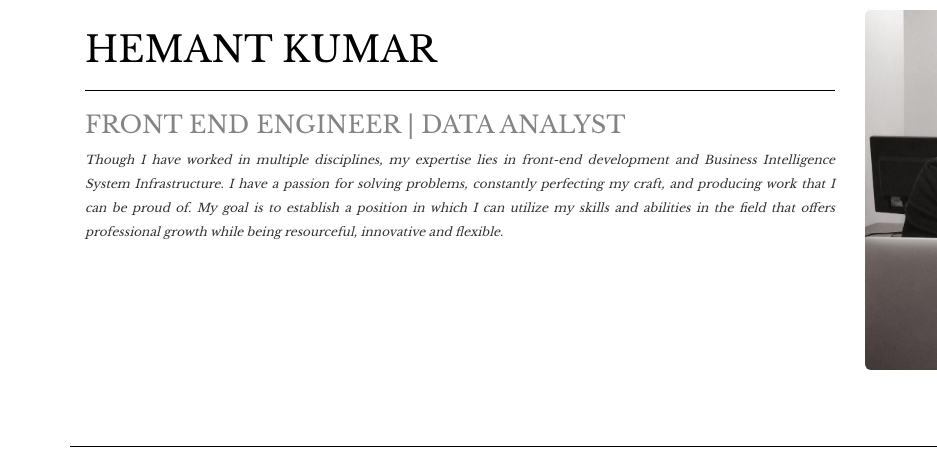
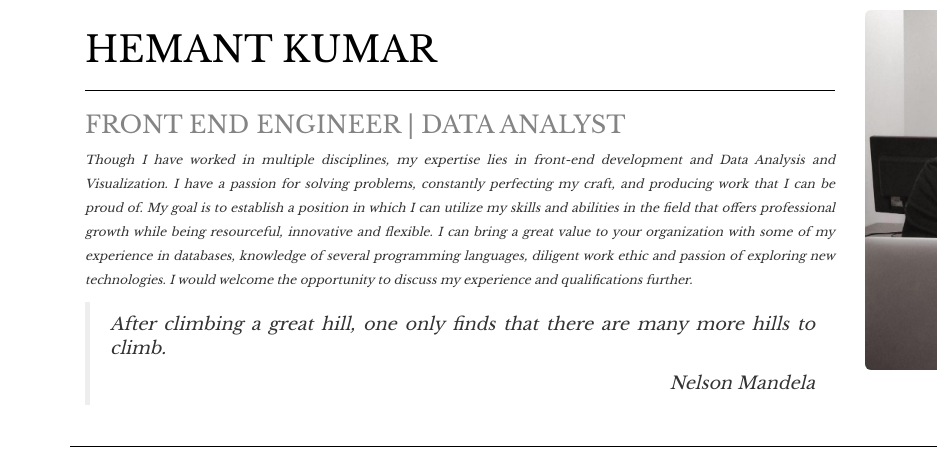
Before and after one commit to hmntkmr/Interactive-Resume, a plain HTML site: page index.html in a window 1280 px wide. Shown: the top 455 px of the page, 0-937 px from the left. Drawn offline with nearby package versions, Linux system fonts and the light colour scheme.

Commit message:
Summary Completed
Added and formatted summary of the resume

```diff
--- a/css/bootstrap.css
+++ b/css/bootstrap.css
@@ -10,15 +10,16 @@
 
 .summary{
 	line-height: 2em;
+	font-family: 'Libre Baskerville', serif;
 }
 
 html{
 	margin: 1em;
-
 }
 
 body,em{
 	line-height: 1.4em;
+	font-family: 'Libre Baskerville', serif;
 }
 
 hr{
@@ -57,7 +58,6 @@ a{
 
 table,th{
 	padding: 1em;
-
 }
 
 td{
--- a/index.html
+++ b/index.html
@@ -18,7 +18,13 @@
             <div class="col-md-8">
                 <h1 class="text-uppercase text-left">Hemant Kumar</h1><hr>
                 <h3 class="text-uppercase text-left">Front End Engineer | Data Analyst</h3>
-                <h6 class="text-justify summary"><em>Though I have worked in multiple disciplines, my expertise lies in front-end development and Business Intelligence System Infrastructure. I have a passion for solving problems, constantly perfecting my craft, and producing work that I can be proud of. My goal is to establish a position in which I can utilize my skills and abilities in the field that offers professional growth while being resourceful, innovative and flexible.</em></h6>
+                <h6 class="text-justify summary"><em>Though I have worked in multiple disciplines, my expertise lies in front-end development and Data Analysis and Visualization. I have a passion for solving problems, constantly perfecting my craft, and producing work that I can be proud of. My goal is to establish a position in which I can utilize my skills and abilities in the field that offers professional growth while being resourceful, innovative and flexible. I can bring a great value to your organization with some of my experience in databases, knowledge of several programming languages, diligent work ethic and passion of exploring new technologies. I would welcome the opportunity to discuss my experience and qualifications further. </em></h6>
+
+				<blockquote>
+					<p class="text-justify"><em>After climbing a great hill, one only finds that there are many more hills to climb.</p> <p class="text-right">Nelson Mandela</p></em>
+				</blockquote>
+
+
             </div>
             <div class="col-md-4 container">
                 <img class="img-responsive img-rounded center-block" src="img/hmntkmr.jpg" alt="my image">
```
